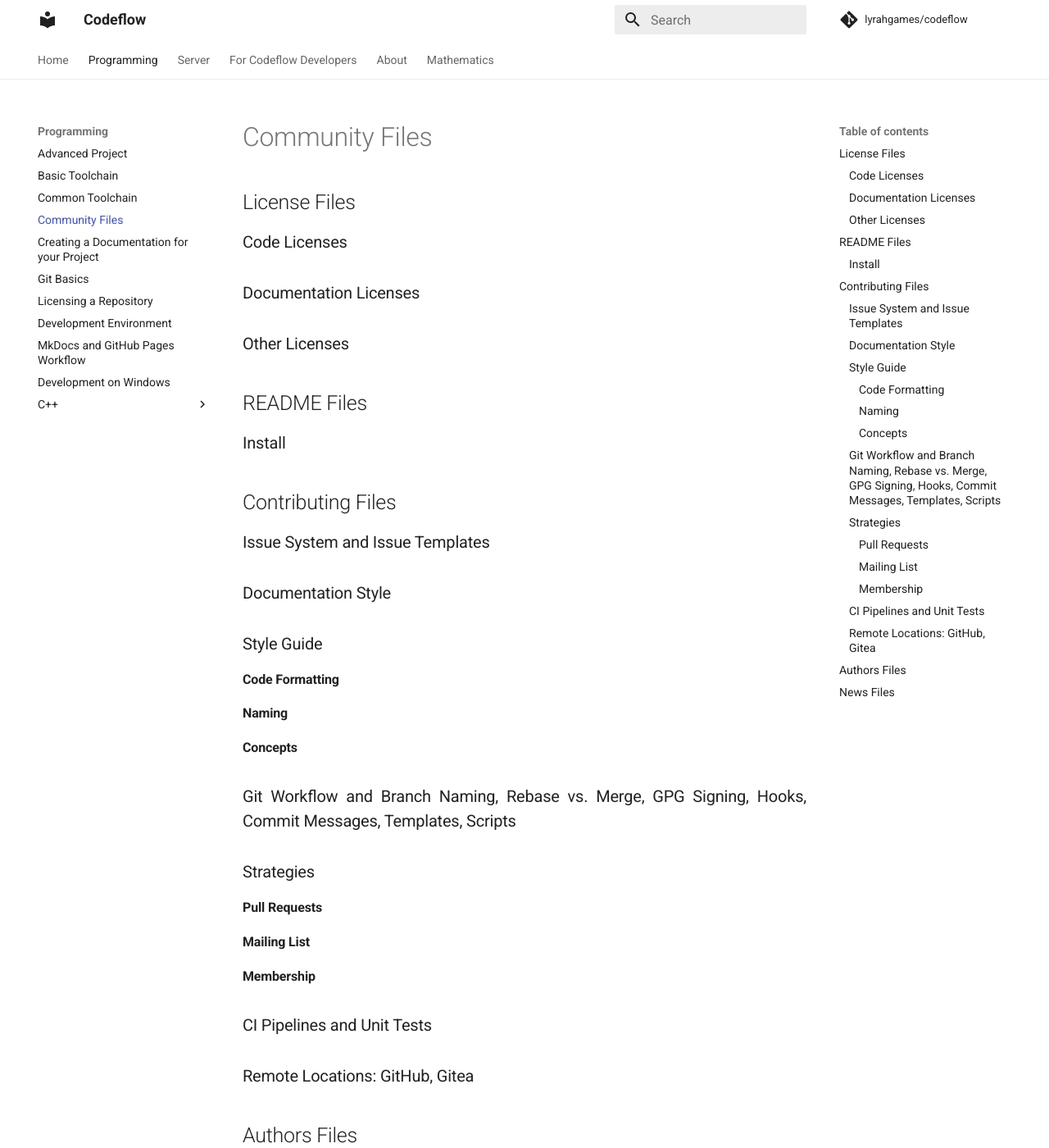
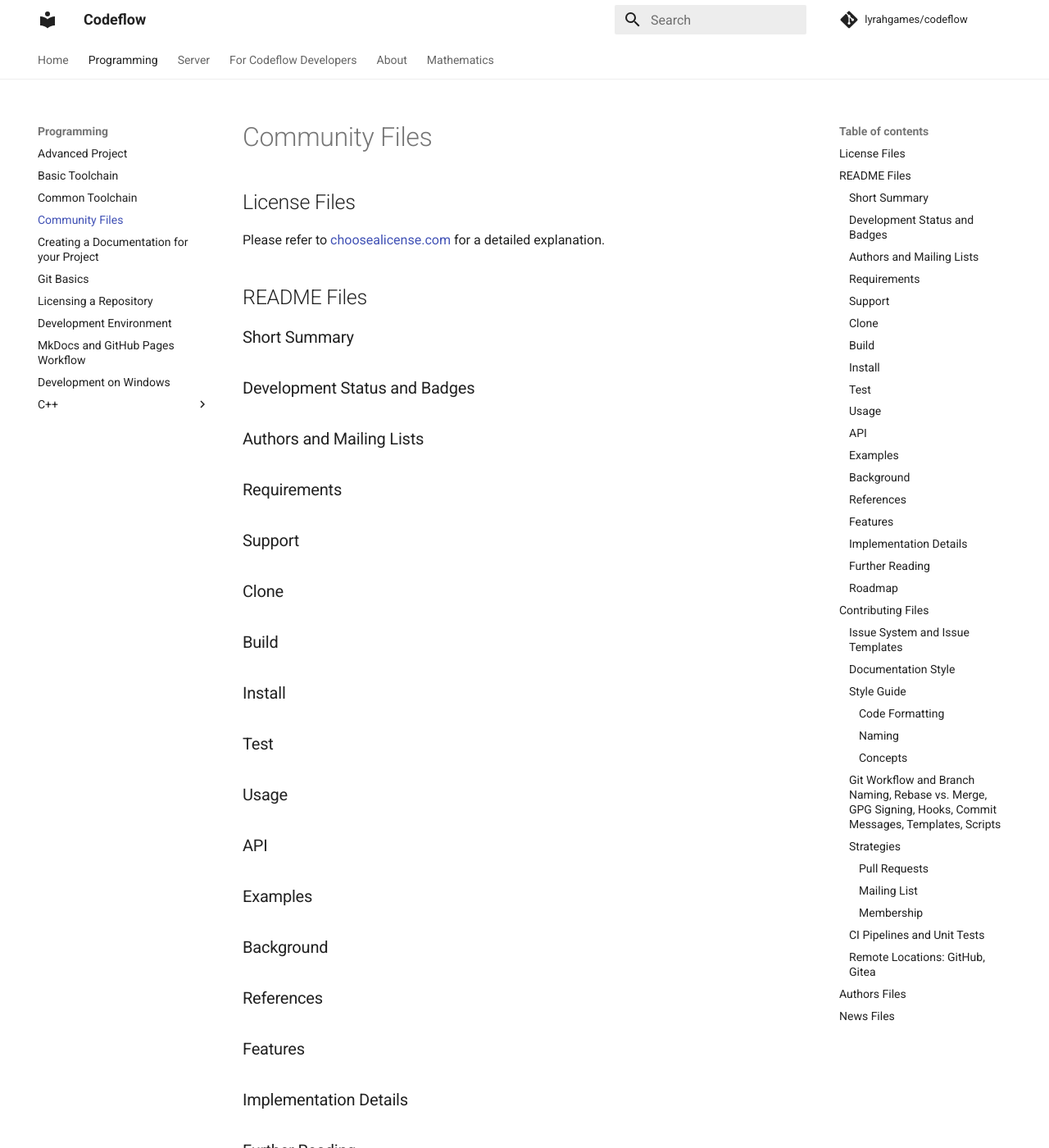
Before and after one commit to lyrahgames/codeflow, an MkDocs documentation site: the page built from docs/web/docs/programming/community_files.md, in a window 1280 px wide and 1400 px high. Shown: the whole window at 82% size. Built offline with MkDocs 1.6.1 and Material for MkDocs 9.7.7, drawn with Linux system fonts in a browser that asks for light colours; comment, search, counter and statistics services are not loaded.

Commit message:
Add notes for community files and Git basics

```diff
--- a/docs/web/docs/programming/community_files.md
+++ b/docs/web/docs/programming/community_files.md
@@ -1,12 +1,28 @@
 # Community Files
 
 ## License Files
-### Code Licenses
-### Documentation Licenses
-### Other Licenses
+
+Please refer to [choosealicense.com](https://choosealicense.com/) for a detailed explanation.
 
 ## README Files
+### Short Summary
+### Development Status and Badges
+### Authors and Mailing Lists
+### Requirements
+### Support
+### Clone
+### Build
 ### Install
+### Test
+### Usage
+### API
+### Examples
+### Background
+### References
+### Features
+### Implementation Details
+### Further Reading
+### Roadmap
 
 ## Contributing Files
 ### Issue System and Issue Templates
```
Also changed, not shown: docs/web/docs/programming/git_basics.md (+5 -0 lines).
